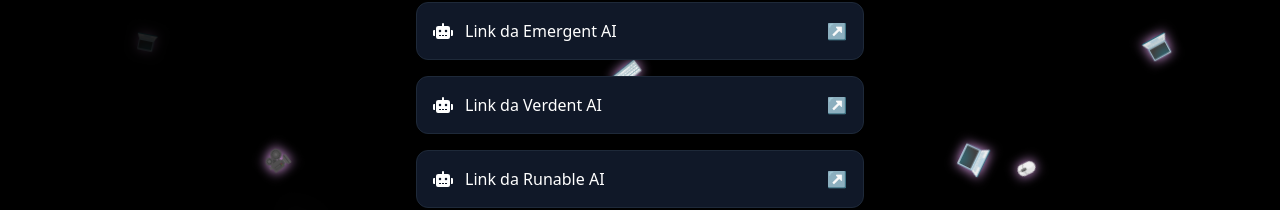
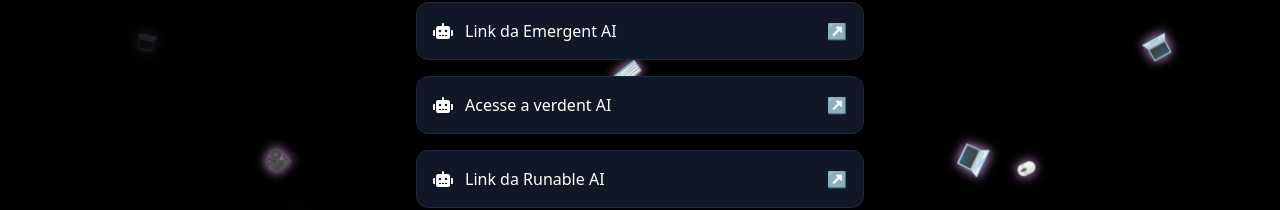
Before and after one commit to eliasjrdev/pagelink-tiktok, a React (Vite) app: page / in a window 1280 px wide. Shown: the part 238-448 px from the top of the page. Built offline with nearby package versions, Linux system fonts and the light colour scheme.

Commit message:
adiciona link da Verdent

```diff
--- a/src/components/BioLinks.jsx
+++ b/src/components/BioLinks.jsx
@@ -3,7 +3,7 @@
 import Animacao from './Animacao';
 const links = [
   { icon: <FaRobot />, label: 'Link da Emergent AI', url: ' https://app.emergent.sh/?via=costa' },
-  { icon: <FaRobot />, label: 'Link da Verdent AI', url: ' https://www.verdent.ai/?id=700219' },
+  { icon: <FaRobot />, label: 'Acesse a verdent AI', url: 'https://bit.ly/4aDyZgu' },
   { icon: <FaRobot />, label: 'Link da Runable AI', url: ' https://runable.com/?utm_source=insta&utm_id=eliasjr.dev' },
   { icon: <FaRocket />, label: 'Desconto na Rocketseat |', extra: 'Cupom: ELIASJR', url: 'https://www.rocketseat.com.br/oferta/influencer/v2/eliasjr' },
   { icon: <FaTshirt />, label: 'Melhores camisetas de t.i |', extra: 'Cupom: ELIASJR10', url: 'https://www.useti.shop/useti?utm_source=instagram&utm_medium=afiliado&utm_campaign=eliasjrdev' },
```
